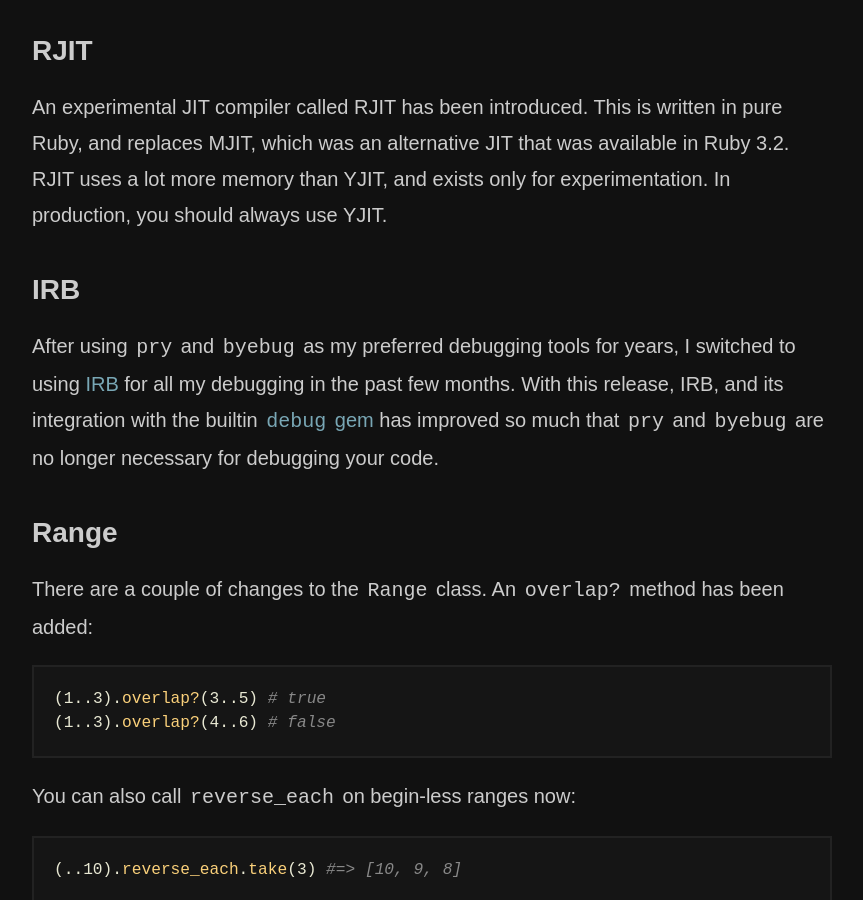
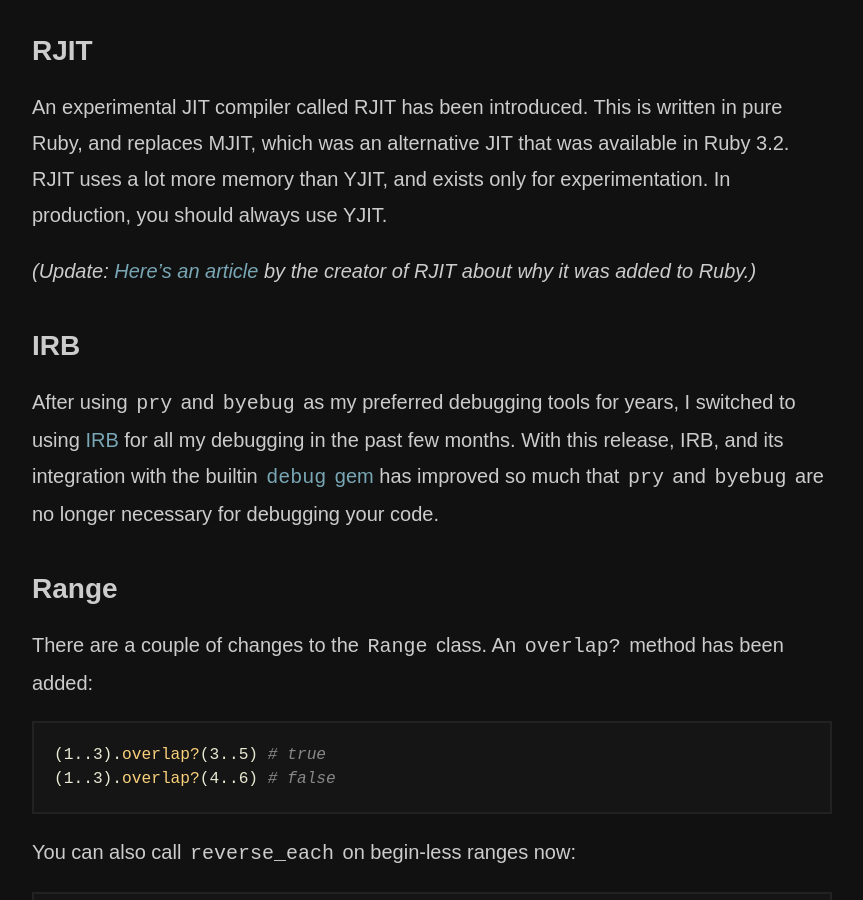
Before and after one commit to nithinbekal/nithinbekal.github.io, a Jekyll site: the page built from _posts/2023-12-17-ruby-3-3.md, in a window 1280 px wide and 900 px high, scrolled down 988 px. Shown: the whole window, without its empty margins (208-1071 px from the left). Built offline with Jekyll 4.4.1, drawn with Linux system fonts in a browser that asks for light colours; comment, search, counter and statistics services are not loaded.

Commit message:
Update to link to article about RJIT

```diff
--- a/_posts/2023-12-17-ruby-3-3.md
+++ b/_posts/2023-12-17-ruby-3-3.md
@@ -70,6 +70,11 @@
 and exists only for experimentation.
 In production,
 you should always use YJIT.
+
+_(Update:
+[Here's an article](https://k0kubun.medium.com/rjit-a-pure-ruby-jit-for-ruby-f4084f0765)
+by the creator of RJIT
+about why it was added to Ruby.)_
 
 ### IRB
 
```
